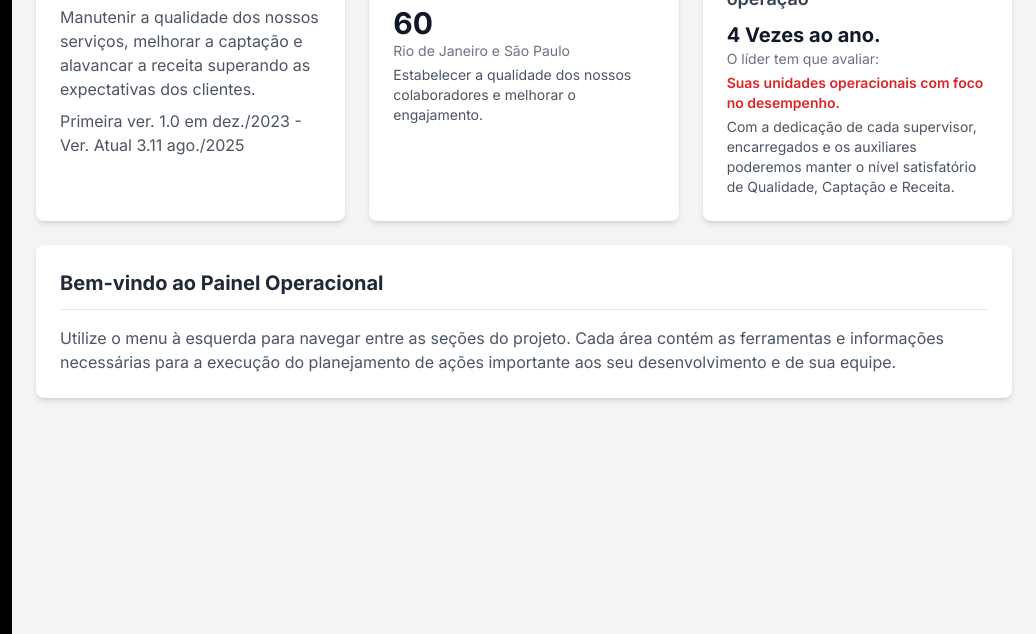
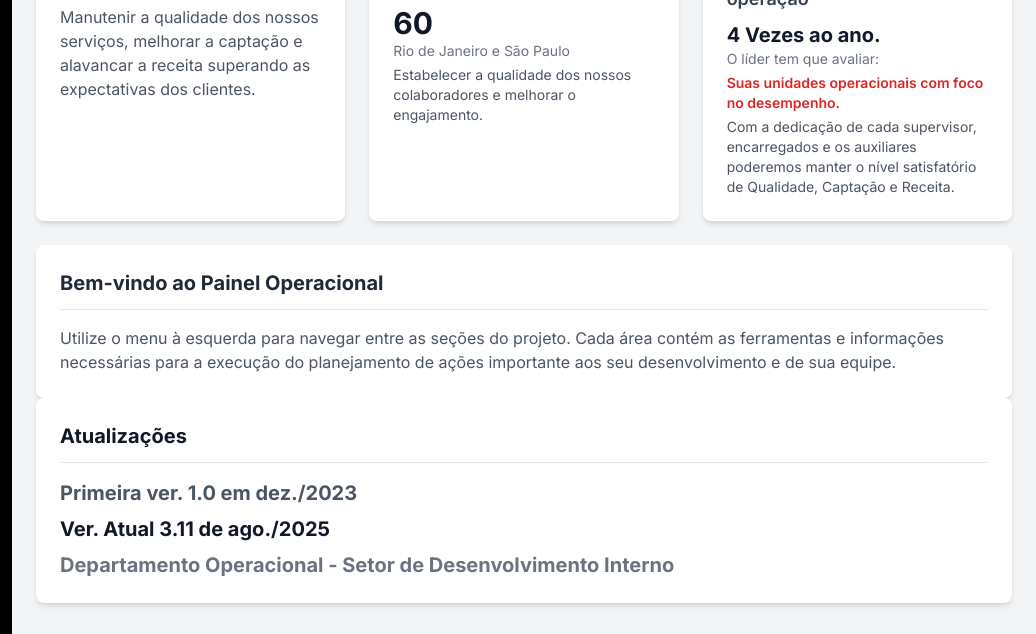
Before and after one commit to operacional-safety/portal-operacinal-safetypark, a plain HTML site: page index.html in a window 1280 px wide. Shown: the part 163-797 px from the top of the page, 244-1280 px from the left. Drawn offline with nearby package versions, Linux system fonts and the light colour scheme.

Commit message:
Update index.html

```diff
--- a/index.html
+++ b/index.html
@@ -174,7 +174,7 @@
                         <div class="bg-white p-6 rounded-lg shadow-md flex flex-col">
                             <div class="flex items-start justify-between"><h3 class="text-lg font-semibold text-gray-700">Objetivo do Plano</h3><div class="p-2 bg-red-100 rounded-full"><svg class="w-6 h-6 text-red-500" xmlns="http://www.w3.org/2000/svg" fill="none" viewBox="0 0 24 24" stroke-width="1.5" stroke="currentColor"><path stroke-linecap="round" stroke-linejoin="round" d="M15.042 21.672L13.684 16.6m0 0l-2.51 2.225.569-9.47 5.227 7.917-3.286-.672zM12 2.25a8.967 8.967 0 011.932 4.267c.42 1.624 1.282 3.09 2.288 4.267M12 2.25a8.967 8.967 0 00-7.218 4.267c-1.006 1.177-1.868 2.643-2.288 4.267M12 2.25V15m0 6.75v-6.75m0 0l-2.288-4.267M12 15l2.288-4.267" /></svg></div></div>
                             <p class="text-gray-600 mt-2 flex-1">Manutenir a qualidade dos nossos serviços, melhorar a captação e alavancar a receita superando as expectativas dos clientes.</p>
-                             <p class="text-gray-600 mt-2 flex-1">Primeira ver. 1.0 em dez./2023 - Ver. Atual 3.11 ago./2025 </p>
+
                         </div>
                         <div class="bg-white p-6 rounded-lg shadow-md flex flex-col">
                              <div class="flex items-start justify-between"><h3 class="text-lg font-semibold text-gray-700">Unidades a Mapear</h3><div class="p-2 bg-red-100 rounded-full"><svg class="w-6 h-6 text-red-500" xmlns="http://www.w3.org/2000/svg" fill="none" viewBox="0 0 24 24" stroke-width="1.5" stroke="currentColor"><path stroke-linecap="round" stroke-linejoin="round" d="M9 6.75V15m6-6v8.25m.503-12.495l-4.25 1.625a1.125 1.125 0 00-.638 1.014v7.25a1.125 1.125 0 00.638 1.014l4.25 1.625m-8.5-12.495l-4.25 1.625a1.125 1.125 0 00-.638 1.014v7.25a1.125 1.125 0 00.638 1.014l4.25 1.625m8.5-12.495l-4.25-1.625a1.125 1.125 0 00-.638-1.014l-4.25-1.625m0 0l-4.25 1.625m4.25-1.625l4.25 1.625" /></svg></div></div>
@@ -189,6 +189,13 @@
                         <h2 class="text-xl font-bold text-gray-800 border-b pb-3 mb-4">Bem-vindo ao Painel Operacional</h2>
                         <p class="text-gray-600">Utilize o menu à esquerda para navegar entre as seções do projeto. Cada área contém as ferramentas e informações necessárias para a execução do planejamento de ações importante aos seu desenvolvimento e de sua equipe.</p>
                     </div>
+                     <div class="bg-white p-6 rounded-lg shadow-md">
+                        <h2 class="text-xl font-bold text-gray-900 border-b pb-3 mb-4">Atualizações</h2>
+                        <p class="text-xl font-bold text-gray-600 mt-2">Primeira ver. 1.0 em dez./2023</p>
+                        <p class="text-xl font-bold text-gray-900 mt-2">Ver. Atual 3.11 de ago./2025</p>
+
+                         <p class="text-xl font-bold text-gray-500 mt-2">Departamento Operacional - Setor de Desenvolvimento Interno</p>
+                     </div>
                 </main>
 
                 <main id="page-plano-acao" class="page-content p-6 hidden">
```
